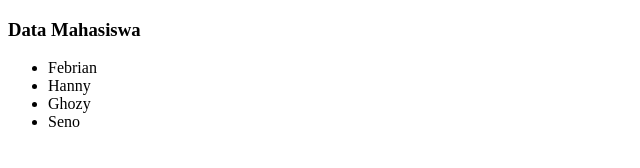
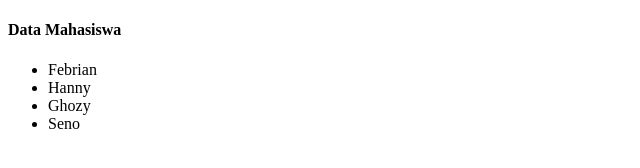
Before and after one commit to Febrian-Andy/learn-git, a plain HTML site: page index.html in a window 1280 px wide. Shown: the full height of the page, 0-640 px from the left. Drawn offline with Linux system fonts and the light colour scheme.

Commit message:
mengubah tag data mahasiswa ke h4

```diff
--- a/index.html
+++ b/index.html
@@ -7,7 +7,7 @@
     <title>Learn Git</title>
 </head>
 <body>
-    <h3>Data Mahasiswa</h3>
+    <h4>Data Mahasiswa</h4>
     <ul>
         <li>Febrian</li>
         <li>Hanny</li>
```
